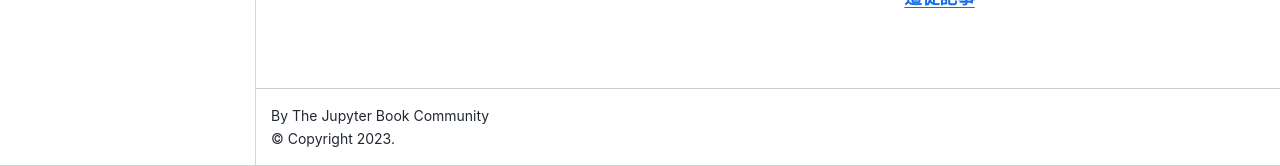
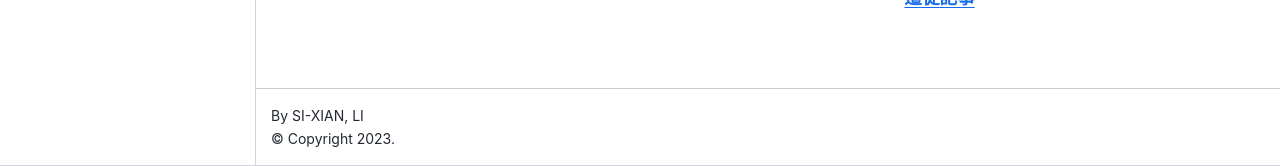
Before and after one commit to lsxx20/mybook2, a Jupyter Book: the page built from intro.md, in a window 1280 px wide. Shown: the part 734-900 px from the top of the page. Built offline with Jupyter Book 1.0.4 settings and Sphinx 7.4.7 and the Sphinx Book theme 1.1.4, drawn with Linux system fonts in a browser that asks for light colours.

Commit message:
Update content

```diff
--- a/_config.yml
+++ b/_config.yml
@@ -3,7 +3,7 @@
 
 logo: "_static/logo1.jpg"
 title: My sample book
-author: The Jupyter Book Community
+author: SI-XIAN, LI
 
 # Force re-execution of notebooks on each build.
 # See https://jupyterbook.org/content/execute.html
```
